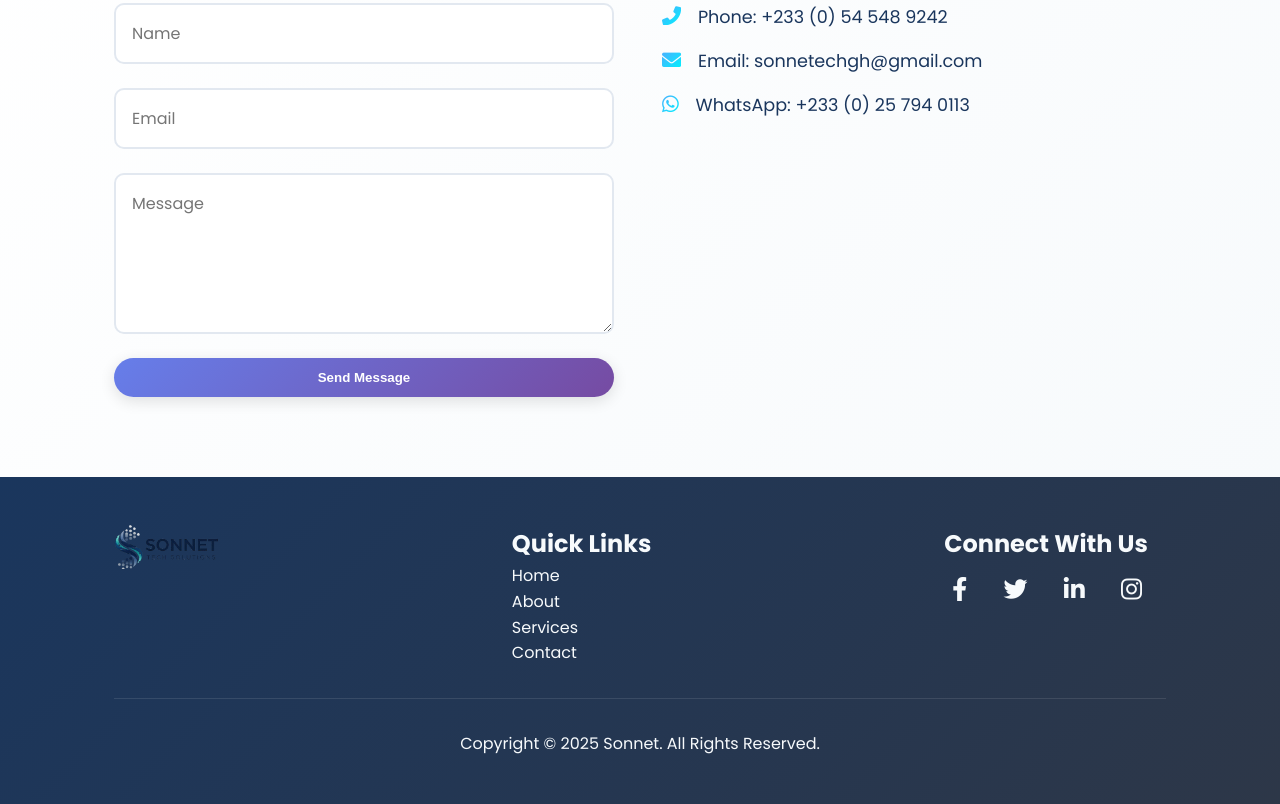
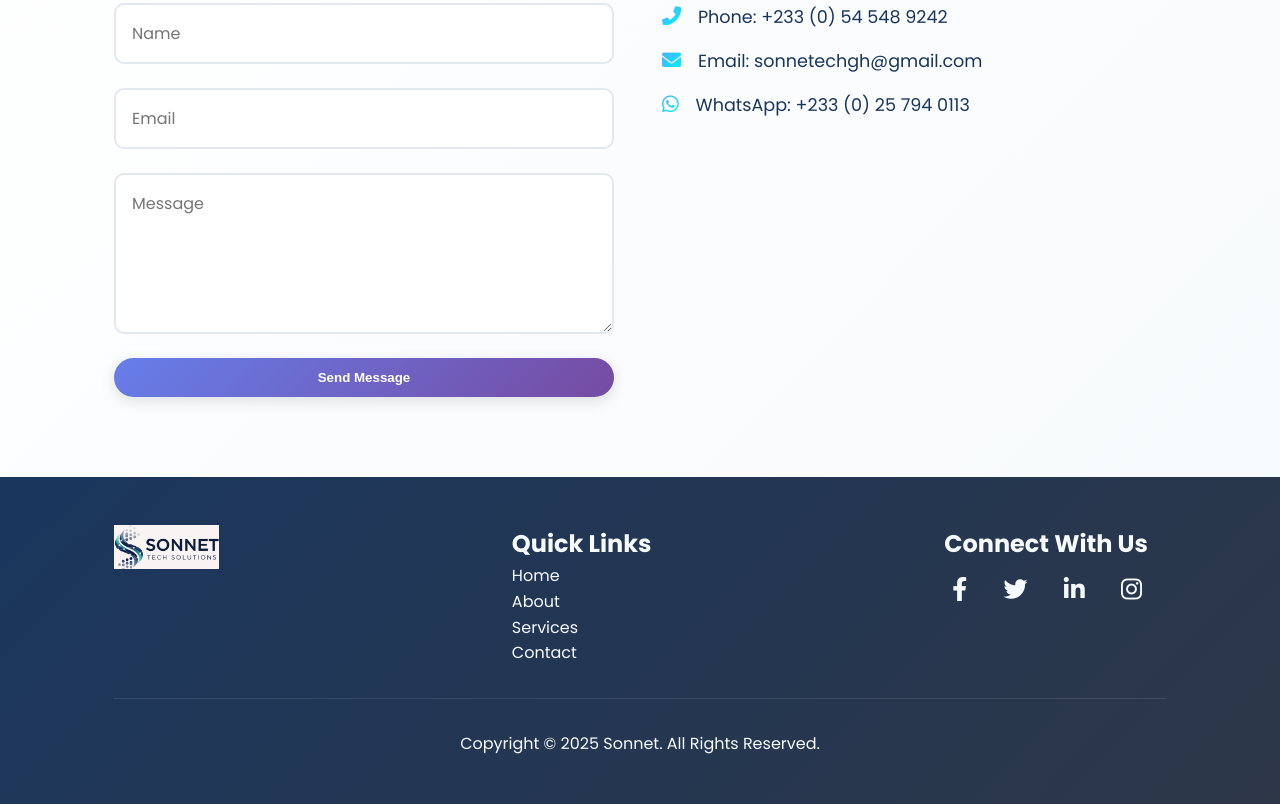
Before and after one commit to sonnetechgh-lang/Sonnet, a plain HTML site: page index.html in a window 1280 px wide. Shown: the part 3785-4589 px from the top of the page. Drawn offline with Linux system fonts and the light colour scheme.

Commit message:
Update index.html

```diff
--- a/index.html
+++ b/index.html
@@ -236,7 +236,7 @@
         <div class="container">
             <div class="footer-grid">
                 <div class="footer-brand">
-                        <img src="Images/logo.png" alt="Sonnet Logo" class="logo-img">
+                        <img src="Images/logo-footer.png" alt="Sonnet Logo" class="logo-img">
                     </a>
                 </div>
                 <div class="footer-links">
```
